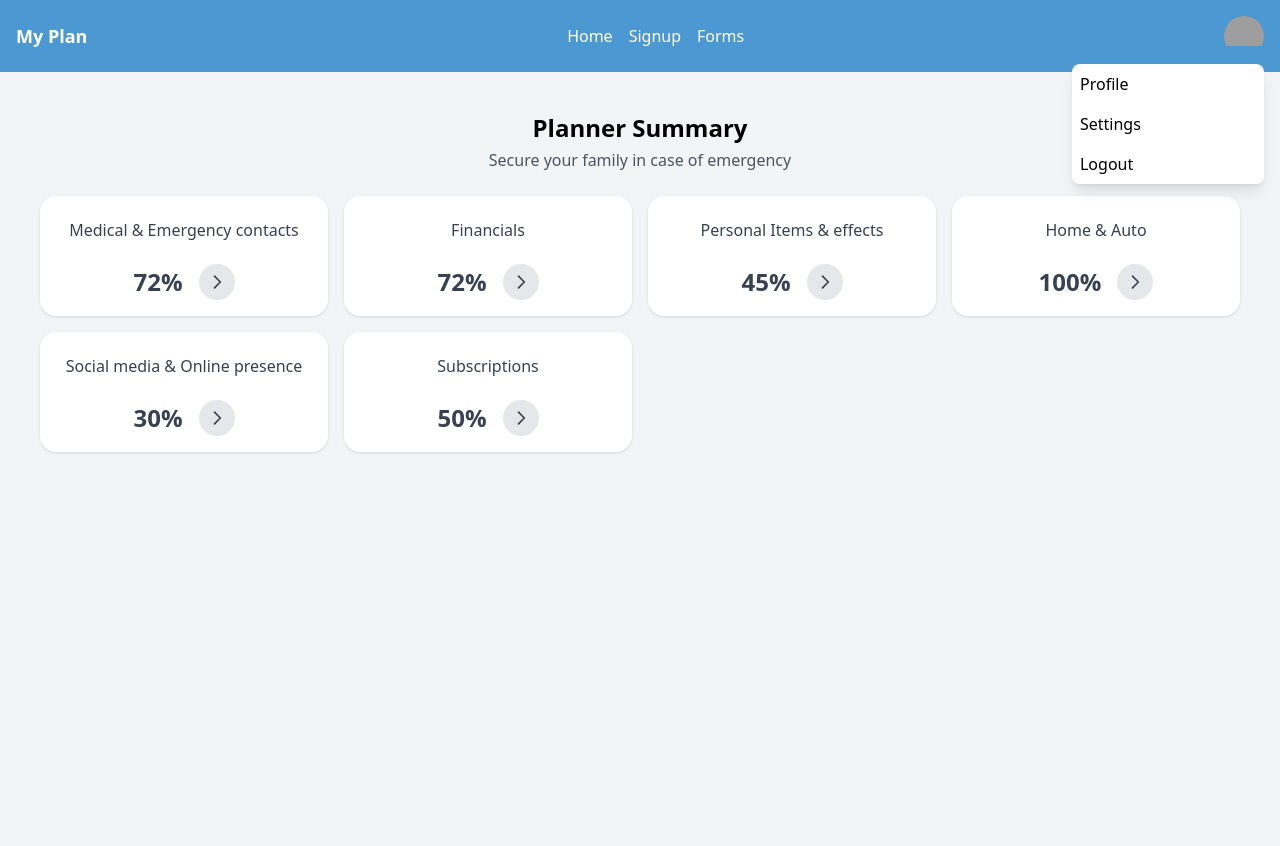
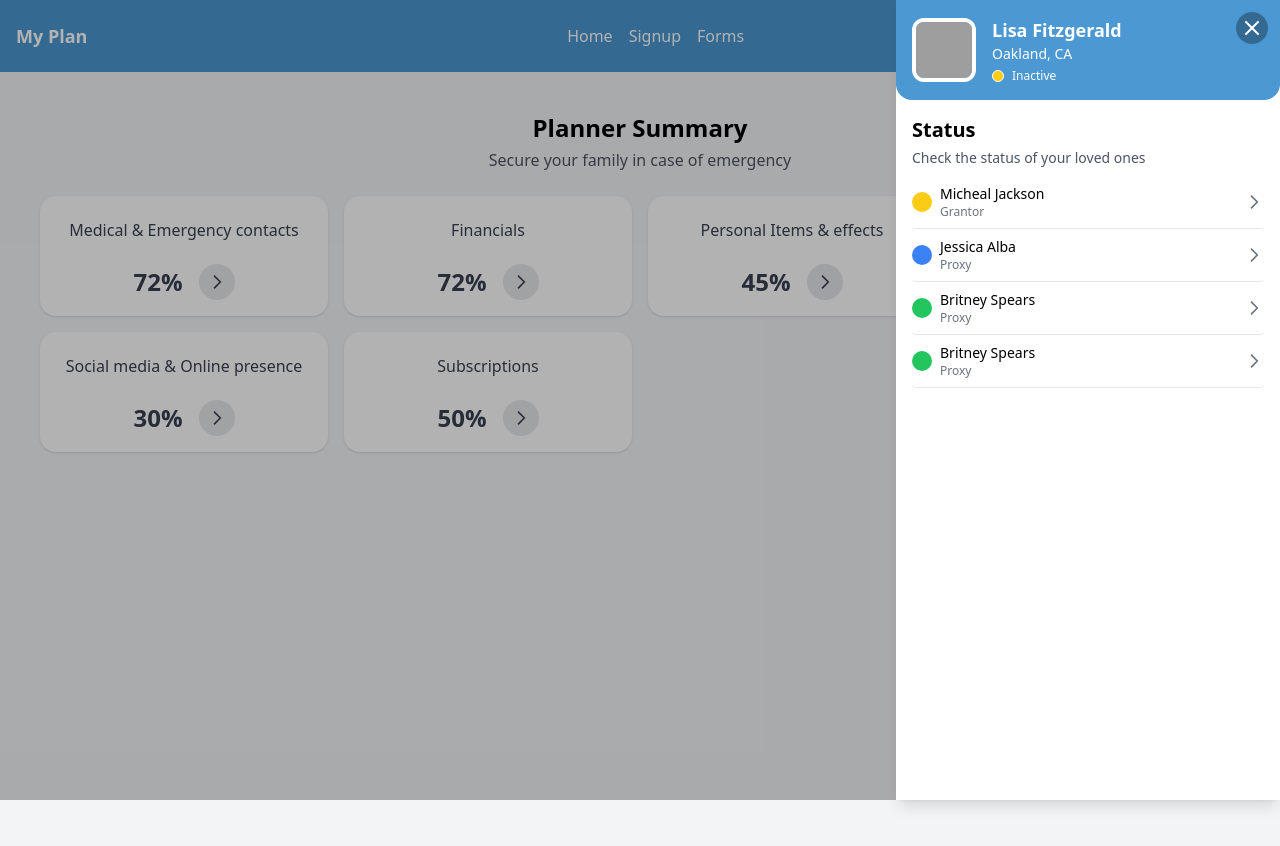
Before and after one commit to Torabarnob203311003/My-Plan, a React (Vite) app: page /Home in a window 1280 px wide. Both pictures are taken after a click on the button 1243 px from the left and 36 px from the top of the page. Shown: the top 846 px of the page. Built offline with nearby package versions, Linux system fonts and the light colour scheme; grey boxes are pictures that could not be loaded.

Commit message:
modal done

```diff
--- a/src/Layout/Navbar.jsx
+++ b/src/Layout/Navbar.jsx
@@ -1,14 +1,191 @@
 import React, { useState } from 'react';
 import { Link } from 'react-router-dom';
 
+// Detail modal for each person
+const PersonDetailModal = ({ open, onClose, person }) => {
+  if (!person) return null;
+  return (
+    <div
+      className={`fixed inset-0 z-40 flex justify-end transition-all duration-300 ${
+        open ? 'visible' : 'invisible'
+      }`}
+      style={{
+        background: open ? 'rgba(0,0,0,0.3)' : 'transparent',
+        pointerEvents: open ? 'auto' : 'none',
+      }}
+      onClick={onClose}
+    >
+      <div
+        className={`bg-white w-full max-w-sm h-full shadow-lg transform transition-all duration-300 ${
+          open ? 'translate-x-0' : 'translate-x-full'
+        } flex flex-col relative`}
+        onClick={e => e.stopPropagation()}
+      >
+        {/* Header */}
+        <div className="flex justify-between items-start p-4">
+          <div>
+            <div className="font-semibold text-base">Person’s name 1</div>
+            <div className="text-xs text-gray-500">Designator</div>
+            <div className="mt-2 text-xs text-gray-700">
+              You’re connection to "person name"
+            </div>
+          </div>
+          <img
+            src="https://img.daisyui.com/images/stock/photo-1534528741775-53994a69daeb.webp"
+            alt="Person"
+            className="w-16 h-16 rounded-xl border-4 border-white object-cover"
+          />
+        </div>
+        {/* List */}
+        <div className="px-4">
+          <div className="mb-2">
+            <div className="font-medium text-sm">Jessica Alba</div>
+            <div className="text-xs text-gray-500">Proxy to</div>
+          </div>
+          <div className="font-semibold text-sm mt-4 mb-1">Recent changes</div>
+          <div className="mb-2 text-xs text-gray-500">Proxy to</div>
+          <div className="mb-2 text-xs text-gray-500">Proxy to</div>
+          <div className="mb-2 text-xs text-gray-500">Proxy to</div>
+        </div>
+        {/* Button */}
+        <div className="mt-auto p-4">
+          <button
+            className="w-full bg-[#4B98D2] text-white py-2 rounded"
+            onClick={onClose}
+          >
+            Check up on them
+          </button>
+        </div>
+        {/* Close Button */}
+        <button
+          className="absolute top-3 right-3 text-gray-500 bg-black bg-opacity-10 rounded-full p-1 hover:bg-opacity-30 transition"
+          onClick={onClose}
+          aria-label="Close"
+        >
+          <svg className="w-6 h-6" fill="none" stroke="currentColor" strokeWidth={2} viewBox="0 0 24 24">
+            <path strokeLinecap="round" strokeLinejoin="round" d="M6 18L18 6M6 6l12 12" />
+          </svg>
+        </button>
+      </div>
+    </div>
+  );
+};
+
+const statusPeople = [
+  {
+    name: 'Micheal Jackson',
+    role: 'Grantor',
+    color: 'bg-yellow-400',
+  },
+  {
+    name: 'Jessica Alba',
+    role: 'Proxy',
+    color: 'bg-blue-500',
+  },
+  {
+    name: 'Britney Spears',
+    role: 'Proxy',
+    color: 'bg-green-500',
+  },
+  {
+    name: 'Britney Spears',
+    role: 'Proxy',
+    color: 'bg-green-500',
+  },
+];
+
+const StatusModal = ({ open, onClose, onPersonClick }) => {
+  return (
+    <div
+      className={`fixed inset-0 z-30 flex justify-end transition-all duration-300 ${
+        open ? 'visible' : 'invisible'
+      }`}
+      style={{
+        background: open ? 'rgba(0,0,0,0.3)' : 'transparent',
+        pointerEvents: open ? 'auto' : 'none',
+      }}
+      onClick={onClose}
+    >
+      <div
+        className={`bg-white w-full max-w-sm h-full shadow-lg transform transition-all duration-300 ${
+          open ? 'translate-x-0' : 'translate-x-full'
+        } flex flex-col`}
+        onClick={e => e.stopPropagation()}
+      >
+        {/* Profile Header */}
+        <div className="bg-[#4B98D2] p-4 flex items-center space-x-4 rounded-b-2xl">
+          <img
+            src="https://img.daisyui.com/images/stock/photo-1534528741775-53994a69daeb.webp"
+            alt="User"
+            className="w-16 h-16 rounded-xl border-4 border-white object-cover"
+          />
+          <div>
+            <div className="text-white font-semibold text-lg">Lisa Fitzgerald</div>
+            <div className="text-white text-sm">Oakland, CA</div>
+            <div className="flex items-center mt-1">
+              <span className="w-3 h-3 rounded-full bg-yellow-400 mr-2 border border-white"></span>
+              <span className="text-xs text-white">Inactive</span>
+            </div>
+          </div>
+        </div>
+        {/* Status Section */}
+        <div className="p-4 flex-1 overflow-y-auto">
+          <h2 className="text-xl font-semibold mb-1">Status</h2>
+          <p className="text-gray-600 mb-4 text-sm">Check the status of your loved ones</p>
+          <div className="space-y-2">
+            {statusPeople.map((person, idx) => (
+              <div
+                key={idx}
+                className="flex items-center justify-between border-b pb-2 cursor-pointer hover:bg-gray-100 rounded transition"
+                onClick={() => onPersonClick(person)}
+              >
+                <div className="flex items-center space-x-2">
+                  <span className={`w-5 h-5 rounded-full ${person.color}`}></span>
+                  <div>
+                    <div className="font-medium text-sm">{person.name}</div>
+                    <div className="text-xs text-gray-500">{person.role}</div>
+                  </div>
+                </div>
+                <svg className="w-5 h-5 text-gray-500" fill="none" stroke="currentColor" strokeWidth={2} viewBox="0 0 24 24">
+                  <path strokeLinecap="round" strokeLinejoin="round" d="M9 5l7 7-7 7" />
+                </svg>
+              </div>
+            ))}
+          </div>
+        </div>
+        {/* Close Button */}
+        <button
+          className="absolute top-3 right-3 text-white bg-black bg-opacity-30 rounded-full p-1 hover:bg-opacity-60 transition"
+          onClick={onClose}
+          aria-label="Close"
+        >
+          <svg className="w-6 h-6" fill="none" stroke="currentColor" strokeWidth={2} viewBox="0 0 24 24">
+            <path strokeLinecap="round" strokeLinejoin="round" d="M6 18L18 6M6 6l12 12" />
+          </svg>
+        </button>
+      </div>
+    </div>
+  );
+};
+
 const Navbar = () => {
   const [isMenuOpen, setIsMenuOpen] = useState(false);
+  const [isStatusOpen, setIsStatusOpen] = useState(false);
+  const [selectedPerson, setSelectedPerson] = useState(null);
+  const [isPersonModalOpen, setIsPersonModalOpen] = useState(false);
 
-  const toggleMenu = () => {
-    setIsMenuOpen(!isMenuOpen);
+  const toggleMenu = () => setIsMenuOpen(!isMenuOpen);
+  const openStatus = () => setIsStatusOpen(true);
+  const closeStatus = () => setIsStatusOpen(false);
+
+  const handlePersonClick = (person) => {
+    setSelectedPerson(person);
+    setIsPersonModalOpen(true);
   };
+  const closePersonModal = () => setIsPersonModalOpen(false);
 
   return (
+    <>
       <nav style={{ background: '#4B98D2' }} className='text-white p-4'>
         <div className='container mx-auto flex justify-between items-center'>
           {/* Logo */}
@@ -27,13 +204,13 @@ const Navbar = () => {
             </Link>
           </div>
 
-        {/* Avatar with dropdown */}
+          {/* Avatar with modal trigger */}
           <div className='relative'>
             <div
               tabIndex={0}
               role='button'
               className='btn btn-ghost btn-circle avatar'
-            onClick={toggleMenu}
+              onClick={openStatus}
             >
               <div className='w-10 h-10 rounded-full overflow-hidden'>
                 <img
@@ -42,19 +219,6 @@ const Navbar = () => {
                 />
               </div>
             </div>
-          {isMenuOpen && (
-            <ul className='absolute right-0 mt-2 w-48 bg-white text-black rounded-lg shadow-lg z-10'>
-              <li className='p-2 hover:bg-gray-200'>
-                <Link to='/profile'>Profile</Link>
-              </li>
-              <li className='p-2 hover:bg-gray-200'>
-                <Link to='/settings'>Settings</Link>
-              </li>
-              <li className='p-2 hover:bg-gray-200'>
-                <Link to='/logout'>Logout</Link>
-              </li>
-            </ul>
-          )}
           </div>
 
           {/* Hamburger menu for smaller screens */}
@@ -93,6 +257,20 @@ const Navbar = () => {
           </div>
         )}
       </nav>
+      <StatusModal
+        open={isStatusOpen}
+        onClose={closeStatus}
+        onPersonClick={(person) => {
+          closeStatus();
+          setTimeout(() => handlePersonClick(person), 300); // Wait for modal close animation
+        }}
+      />
+      <PersonDetailModal
+        open={isPersonModalOpen}
+        onClose={closePersonModal}
+        person={selectedPerson}
+      />
+    </>
   );
 };
 
```
Lines whose indentation alone changed are shown as unchanged.
